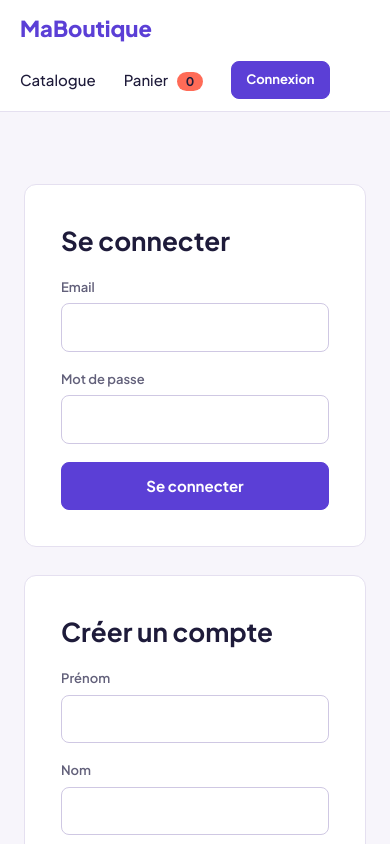
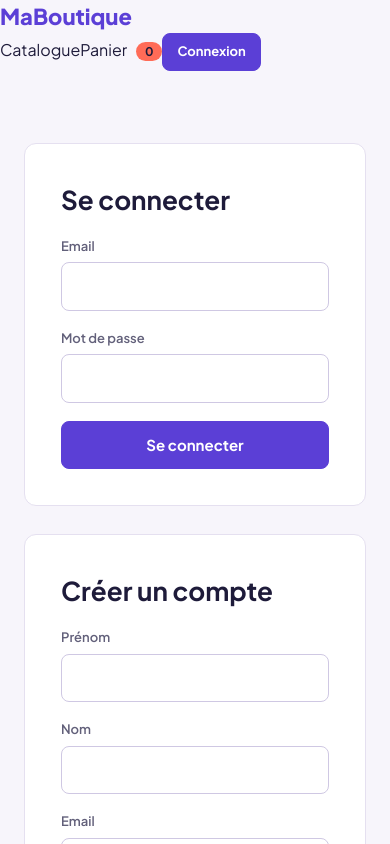
Before and after one commit to yassine200999/frontend, a React (Vite) app: page /connection in a window 390 px wide. Shown: the top 844 px of the page. Built offline with nearby package versions, Linux system fonts and the light colour scheme.

Commit message:
Save local frontend changes

```diff
--- a/src/style.css
+++ b/src/style.css
@@ -101,7 +101,7 @@ h3 {
 
 /* ---------- 3. Navbar ---------- */
 
-.nafbar {
+.navbar {
     background: var(--white);
     border-bottom: 1px solid var(--border);
     padding: 0 40px;
@@ -119,7 +119,7 @@ h3 {
     color: var(--accent);
 }
 
-.nafbar nav {
+.navbar nav {
     display: flex;
     flex-wrap: wrap;
     align-items: center;
@@ -131,7 +131,7 @@ h3 {
 
 /* NavLink de React Router ajoute automatiquement la classe "active" */
 
-.nafbar nav a.active {
+.navbar nav a.active {
     color: var(--accent);
     font-weight: 700;
 }
@@ -512,7 +512,7 @@ input[type="file"] {
 
 /* Bouton "Connexion" dans la navbar : texte blanc même quand le lien est actif */
 
-.nafbar nav a.btn {
+.navbar nav a.btn {
     color: var(--white);
     font-weight: 700;
 }
@@ -688,7 +688,7 @@ table.table {
 /* ---------- 15. Responsive ---------- */
 
 @media (max-width: 720px) {
-    .nafbar {
+    .navbar {
         padding: 12px 20px;
     }
     .hero {
@@ -704,3 +704,20 @@ table.table {
         flex: 1 1 100%;
     }
 }
+
+.filters-bar {
+    display: flex;
+    /* les éléments se placent côte à côte */
+    flex-wrap: wrap;
+    /* ils passent à la ligne si l'écran est étroit */
+    align-items: flex-end;
+    /* alignés en bas, bouton compris */
+    gap: 16px;
+    margin-bottom: 20px;
+}
+
+.filters-bar .form-group {
+    flex: 1 1 180px;
+    /* chaque champ grandit, minimum 180px */
+    margin-bottom: 0;
+}
--- a/vite.config.js
+++ b/vite.config.js
@@ -1,15 +1,14 @@
+import react from "@vitejs/plugin-react";
 import { defineConfig } from "vite";
-import react from "@vitejs/plugin-react";
 
+// https://vite.dev/config/
 export default defineConfig({
     plugins: [react()],
     server: {
         proxy: {
             "/api": "http://127.0.0.1:8000",
             "/auth": "http://127.0.0.1:8000",
-            "/users": "http://127.0.0.1:8000",
-            "/products": "http://127.0.0.1:8000",
-
+            "/media": "http://127.0.0.1:8000",
         },
     },
 });
```
